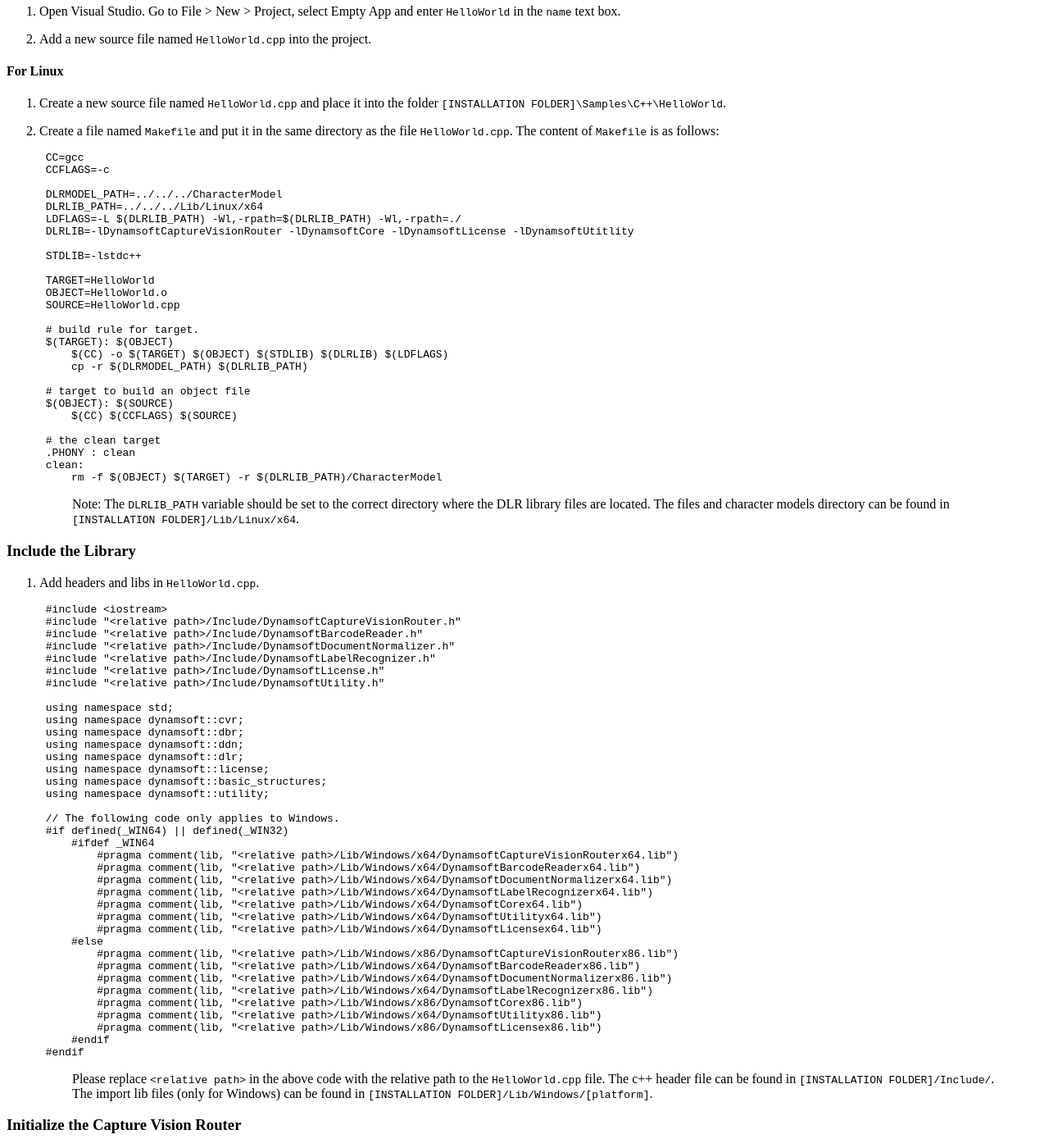
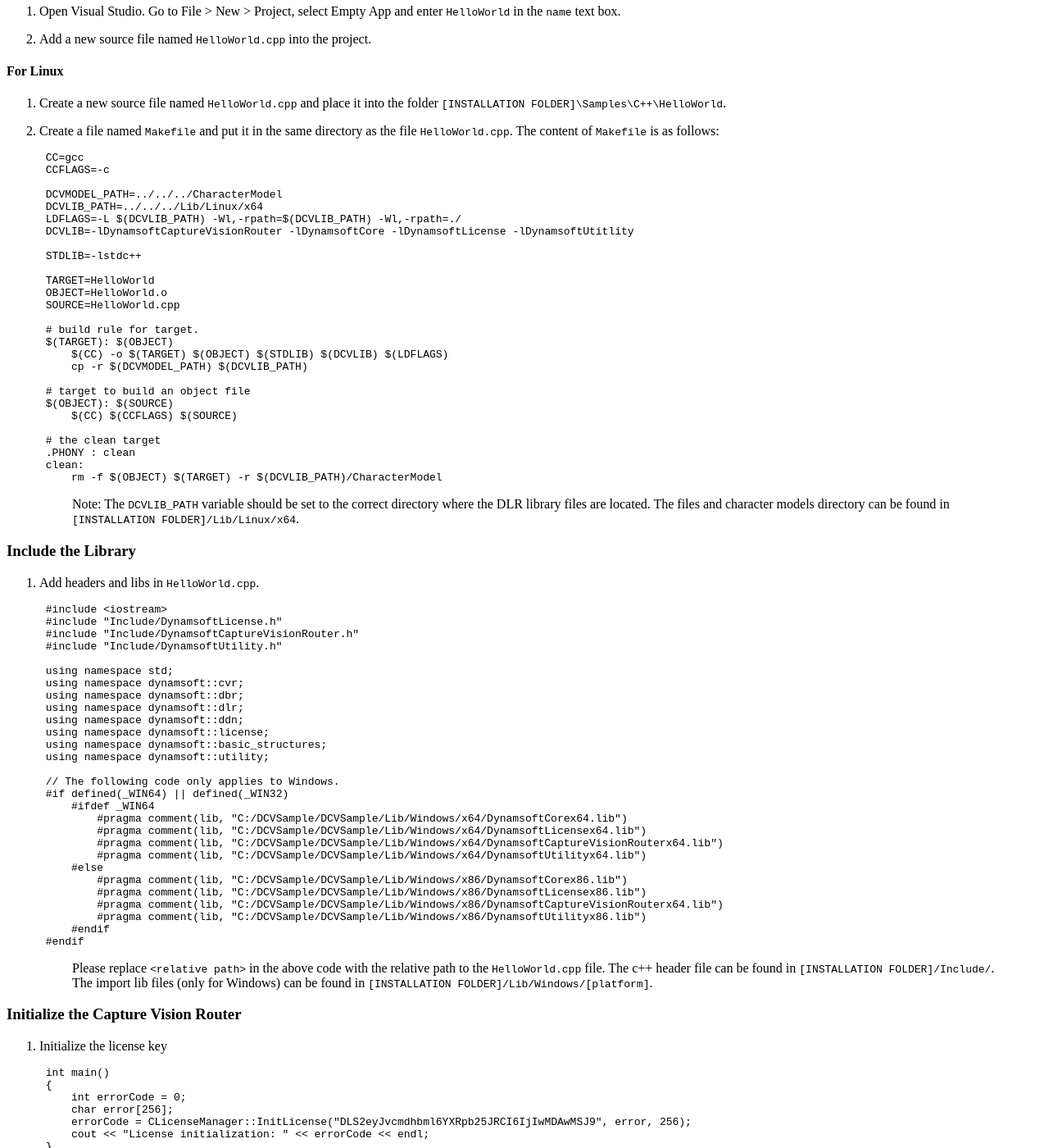
Before and after one commit to dynamsoft-docs/capture-vision-docs-server, a Jekyll site: the page built from programming/cplusplus/user-guide/index.md, in a window 1280 px wide and 1400 px high, scrolled down 1429 px. Shown: the whole window at 82% size. Built offline with Jekyll 4.4.1, drawn with Linux system fonts in a browser that asks for light colours; some of the changed text lies outside the part shown.

Commit message:
Update index.md

````diff
--- a/programming/cplusplus/user-guide/index.md
+++ b/programming/cplusplus/user-guide/index.md
@@ -64,10 +64,10 @@ Let's start by creating a console application which demonstrates the minimum cod
     CC=gcc
     CCFLAGS=-c
 
-    DLRMODEL_PATH=../../../CharacterModel
-    DLRLIB_PATH=../../../Lib/Linux/x64
-    LDFLAGS=-L $(DLRLIB_PATH) -Wl,-rpath=$(DLRLIB_PATH) -Wl,-rpath=./
-    DLRLIB=-lDynamsoftCaptureVisionRouter -lDynamsoftCore -lDynamsoftLicense -lDynamsoftUtitlity
+    DCVMODEL_PATH=../../../CharacterModel
+    DCVLIB_PATH=../../../Lib/Linux/x64
+    LDFLAGS=-L $(DCVLIB_PATH) -Wl,-rpath=$(DCVLIB_PATH) -Wl,-rpath=./
+    DCVLIB=-lDynamsoftCaptureVisionRouter -lDynamsoftCore -lDynamsoftLicense -lDynamsoftUtitlity
 
     STDLIB=-lstdc++
 
@@ -77,8 +77,8 @@ Let's start by creating a console application which demonstrates the minimum cod
 
     # build rule for target.
     $(TARGET): $(OBJECT)
-        $(CC) -o $(TARGET) $(OBJECT) $(STDLIB) $(DLRLIB) $(LDFLAGS)
-        cp -r $(DLRMODEL_PATH) $(DLRLIB_PATH)
+        $(CC) -o $(TARGET) $(OBJECT) $(STDLIB) $(DCVLIB) $(LDFLAGS)
+        cp -r $(DCVMODEL_PATH) $(DCVLIB_PATH)
 
     # target to build an object file
     $(OBJECT): $(SOURCE)
@@ -87,10 +87,10 @@ Let's start by creating a console application which demonstrates the minimum cod
     # the clean target
     .PHONY : clean
     clean:
-        rm -f $(OBJECT) $(TARGET) -r $(DLRLIB_PATH)/CharacterModel
+        rm -f $(OBJECT) $(TARGET) -r $(DCVLIB_PATH)/CharacterModel
     ```
 
-    >Note: The `DLRLIB_PATH` variable should be set to the correct directory where the DLR library files are located. The files and character models directory can be found in `[INSTALLATION FOLDER]/Lib/Linux/x64`.
+    >Note: The `DCVLIB_PATH` variable should be set to the correct directory where the DLR library files are located. The files and character models directory can be found in `[INSTALLATION FOLDER]/Lib/Linux/x64`.
 
 ### Include the Library
 
@@ -98,18 +98,15 @@ Let's start by creating a console application which demonstrates the minimum cod
 
     ```cpp
     #include <iostream>
-    #include "<relative path>/Include/DynamsoftCaptureVisionRouter.h"
-    #include "<relative path>/Include/DynamsoftBarcodeReader.h"
-    #include "<relative path>/Include/DynamsoftDocumentNormalizer.h"
-    #include "<relative path>/Include/DynamsoftLabelRecognizer.h"
-    #include "<relative path>/Include/DynamsoftLicense.h"
-    #include "<relative path>/Include/DynamsoftUtility.h"
+    #include "Include/DynamsoftLicense.h"
+    #include "Include/DynamsoftCaptureVisionRouter.h"
+    #include "Include/DynamsoftUtility.h"
 
     using namespace std;
     using namespace dynamsoft::cvr;
     using namespace dynamsoft::dbr;
+    using namespace dynamsoft::dlr;
     using namespace dynamsoft::ddn;
-    using namespace dynamsoft::dlr;
     using namespace dynamsoft::license;
     using namespace dynamsoft::basic_structures;
     using namespace dynamsoft::utility;
@@ -117,21 +114,15 @@ Let's start by creating a console application which demonstrates the minimum cod
     // The following code only applies to Windows.
     #if defined(_WIN64) || defined(_WIN32)
         #ifdef _WIN64
-            #pragma comment(lib, "<relative path>/Lib/Windows/x64/DynamsoftCaptureVisionRouterx64.lib")
-            #pragma comment(lib, "<relative path>/Lib/Windows/x64/DynamsoftBarcodeReaderx64.lib")
-            #pragma comment(lib, "<relative path>/Lib/Windows/x64/DynamsoftDocumentNormalizerx64.lib")
-            #pragma comment(lib, "<relative path>/Lib/Windows/x64/DynamsoftLabelRecognizerx64.lib")
-            #pragma comment(lib, "<relative path>/Lib/Windows/x64/DynamsoftCorex64.lib")
-            #pragma comment(lib, "<relative path>/Lib/Windows/x64/DynamsoftUtilityx64.lib")
-            #pragma comment(lib, "<relative path>/Lib/Windows/x64/DynamsoftLicensex64.lib")
+            #pragma comment(lib, "C:/DCVSample/DCVSample/Lib/Windows/x64/DynamsoftCorex64.lib")
+            #pragma comment(lib, "C:/DCVSample/DCVSample/Lib/Windows/x64/DynamsoftLicensex64.lib")
+            #pragma comment(lib, "C:/DCVSample/DCVSample/Lib/Windows/x64/DynamsoftCaptureVisionRouterx64.lib")
+            #pragma comment(lib, "C:/DCVSample/DCVSample/Lib/Windows/x64/DynamsoftUtilityx64.lib")
         #else
-            #pragma comment(lib, "<relative path>/Lib/Windows/x86/DynamsoftCaptureVisionRouterx86.lib")
-            #pragma comment(lib, "<relative path>/Lib/Windows/x64/DynamsoftBarcodeReaderx86.lib")
-            #pragma comment(lib, "<relative path>/Lib/Windows/x64/DynamsoftDocumentNormalizerx86.lib")
-            #pragma comment(lib, "<relative path>/Lib/Windows/x64/DynamsoftLabelRecognizerx86.lib")
-            #pragma comment(lib, "<relative path>/Lib/Windows/x86/DynamsoftCorex86.lib")
-            #pragma comment(lib, "<relative path>/Lib/Windows/x64/DynamsoftUtilityx86.lib")
-            #pragma comment(lib, "<relative path>/Lib/Windows/x86/DynamsoftLicensex86.lib")
+            #pragma comment(lib, "C:/DCVSample/DCVSample/Lib/Windows/x86/DynamsoftCorex86.lib")
+            #pragma comment(lib, "C:/DCVSample/DCVSample/Lib/Windows/x86/DynamsoftLicensex86.lib")
+            #pragma comment(lib, "C:/DCVSample/DCVSample/Lib/Windows/x86/DynamsoftCaptureVisionRouterx64.lib")
+            #pragma comment(lib, "C:/DCVSample/DCVSample/Lib/Windows/x86/DynamsoftUtilityx86.lib")
         #endif
     #endif
     ```
@@ -143,10 +134,13 @@ Let's start by creating a console application which demonstrates the minimum cod
 1. Initialize the license key
 
     ```cpp
-    char error[512];
-
-    CLicenseManger::InitLicense("DLS2eyJvcmdhbml6YXRpb25JRCI6IjIwMDAwMSJ9", error, 512);
-    cout << "License initialization: " << error << endl;
+    int main()
+    {
+        int errorCode = 0;
+        char error[256];
+        errorCode = CLicenseManager::InitLicense("DLS2eyJvcmdhbml6YXRpb25JRCI6IjIwMDAwMSJ9", error, 256);
+        cout << "License initialization: " << errorCode << endl;
+    }
     ```
 
     >Note:
@@ -166,10 +160,15 @@ Let's start by creating a console application which demonstrates the minimum cod
 1. Setting up a directory fetcher to retrieve image data sources from a directory.
 
     ```cpp
-    CDirectoryFetcher dirFetcher;
-    dirFetcher.SetDirectory("[Your Image Path]");
+    int main()
+    {
+        //...
+        CDirectoryFetcher dirFetcher;
+        errorCode = dirFetcher.SetDirectory("[Your Image Path]");
+        cout << "Set Image Source: " << errorCode << endl;
 
-    router.SetInput(&dirFetcher);
+        router.SetInput(&dirFetcher);
+    }
     ```
 
 2. Create a class `MyImageSourceStateListener` to implement the `CImageSourceStateListenter` interface, and call `StopCapturing` in the callback function.
@@ -187,7 +186,7 @@ Let's start by creating a console application which demonstrates the minimum cod
 
         virtual void OnImageSourceStateChanged(ImageSourceState state)
         {
-            if(state == ISS_EXHAUSTED)
+            if (state == ISS_EXHAUSTED)
                 m_router->StopCapturing();
         }
     };
@@ -196,8 +195,12 @@ Let's start by creating a console application which demonstrates the minimum cod
 3. Register the `MyImageSourceStateListener` object to monitor the status of the image source.
 
     ```cpp
-    MyImageSourceStateListener listener(&router);
-    router.AddImageSourceAdapterStateListener(&listener);
+    int main()
+    {
+        //...
+        MyImageSourceStateListener listener(&router);
+        router.AddImageSourceStateListener(&listener);
+    }
     ```
 
 ### Add Captured Result Receiver
@@ -208,36 +211,9 @@ Let's start by creating a console application which demonstrates the minimum cod
     class MyResultReceiver : public CCapturedResultReceiver
     {
     public:
-        virtual void OnDecodedBarcodesReceived(const CDecodedBarcodesResult* pResult)
-        {
-            if(pResult->GetErrorCode() != EC_OK)
-                cout << "Error: " << pResult->GetErrorString() << endl;
-
-            int lCount = pResult->GetCount();
-            cout << "Decoded " << lCount << " barcodes" << endl;
-            for (int li = 0; li < lCount; ++li)
-            {
-                const CTextLineResultItem* textLine = pResult->GetItem(li);
-                cout << ">>Barcode result " << li << ": " << textLine->GetText() << endl;
-            }
-        }
-        virtual void OnNormalizedImagesReceived(const CNormalizedImagesResult* pResult)
-        {
-            if(pResult->GetErrorCode() != EC_OK)
-                cout << "Error: " << pResult->GetErrorString() << endl;
-
-            int lCount = pResult->GetCount();
-            cout << "Normalized " << lCount << " images" << endl;
-            for (int li = 0; li < lCount; ++li)
-            {
-                const CNormalizedImageResultItem* normalizeResult = dynamic_cast<const CNormalizedImageResultItem*>(pResult);
-                const CImageData* imageData = normalizeResult->GetImageData();
-                int res = normalizeResult->SaveToFile("[Your file path]");
-            }
-        }
         virtual void OnRecognizedTextLinesReceived(const CRecognizedTextLinesResult* pResult)
         {
-            if(pResult->GetErrorCode() != EC_OK)
+            if (pResult->GetErrorCode() != EC_OK)
                 cout << "Error: " << pResult->GetErrorString() << endl;
 
             int lCount = pResult->GetCount();
@@ -248,16 +224,33 @@ Let's start by creating a console application which demonstrates the minimum cod
                 cout << ">>Text line result " << li << ": " << textLine->GetText() << endl;
             }
         }
+        virtual void OnDecodedBarcodesReceived(const CDecodedBarcodesResult* pResult)
+        {
+            if (pResult->GetErrorCode() != EC_OK)
+                cout << "Error: " << pResult->GetErrorString() << endl;
+
+            int lCount = pResult->GetCount();
+            cout << "Decoded " << lCount << " Barcodes" << endl;
+            for (int li = 0; li < lCount; ++li)
+            {
+                const CBarcodeResultItem* barcode = pResult->GetItem(li);
+                cout << ">>Barcode result " << li << ": " << barcode->GetText() << endl;
+            }
+        }
     };
     ```
 
-    >For the error handling mechanism, the SDK returns Error Code in the `CRecognizedTextLinesResult` object. You can add error handling code as needed. See [Error Code]({{site.dcv_enumerations}}error-code.html) for a full list of supported error codes.
+    >For the error handling mechanism, the SDK returns Error Code in the result objects such as `CRecognizedTextLinesResult` or `CDecodedBarcodesResult`. You can add error handling code as needed. See [Error Code]({{site.dcv_enumerations}}error-code.html) for a full list of supported error codes.
 
 2. Register the `MyResultReceiver` object to monitor the captured results of the router.
 
     ```cpp
-    MyResultReceiver recv;
-    router.AddResultReceiver(&recv);
+    int main()
+    {
+        //...
+        MyResultReceiver recv;
+        router.AddResultReceiver(&recv);
+    }
     ```
 
 ### Start Recognition
@@ -265,15 +258,21 @@ Let's start by creating a console application which demonstrates the minimum cod
 1. Start recognition with the default Label Recognizer Template.
 
     ```cpp
-    router.StartCapturing("recognize-textlines", true);
+    int main()
+    {
+        //...
+        errorCode = router.StartCapturing("default", true);
+        if (errorCode != EC_OK)
+            cout << "StartCapturing Error: " << errorCode << endl;
+    }
     ```
 
     > Note:
     >
     >- The second parameter is set to true, all images in the folder will be processed before returning. If set to false, it will return immediately.
-    >- You can also manually call StopCapturing to stop the current recognition task..
+    >- You can also manually call StopCapturing to stop the current capture task.
 
-You can download the similar complete source code from [Here](https://github.com/Dynamsoft/label-recognizer-c-cpp-samples/tree/master/samples/C++/HelloWorld).
+You can download the similar complete source code from [Here](https://github.com/Dynamsoft/capture-vision-cpp-samples/tree/master/samples/C++/HelloWorld).
 
 ### Build and Run the Project
 
````
